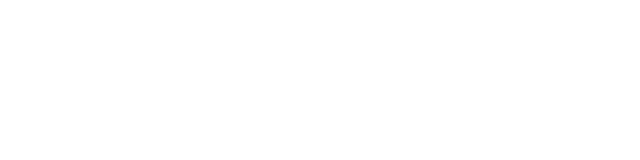
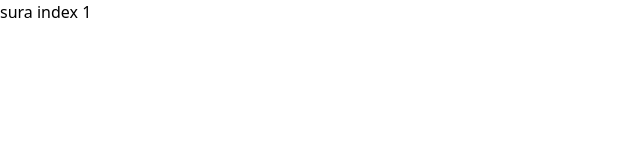
Before and after one commit to mansourcodes/quran-app, a React (Create React App) app: page /sura/1 in a window 1280 px wide. Shown: the top 160 px of the page, without its empty margins (0-640 px from the left). Built offline with nearby package versions, Linux system fonts and the light colour scheme.

Commit message:
redirect to sura page

```diff
--- a/src/App.tsx
+++ b/src/App.tsx
@@ -1,5 +1,5 @@
 import React from 'react';
-import { Redirect, Route } from 'react-router-dom';
+import { Redirect, Route, Switch } from 'react-router-dom';
 import { IonApp, IonRouterOutlet, setupIonicReact } from '@ionic/react';
 import { IonReactRouter } from '@ionic/react-router';
 
@@ -31,17 +31,13 @@ const App: React.FC = () => (
   <QuranProvider>
     <IonApp>
       <IonReactRouter>
-        <IonRouterOutlet>
-          <Route exact path="/index">
-            <IndexPage />
-          </Route>
-          <Route exact path="/sura">
-            <SuraPage />
-          </Route>
+        <Switch>
+          <Route exact path="/index" component={IndexPage} />
+          <Route exact path="/sura/:id" component={SuraPage} />
           <Route exact path="/">
             <Redirect to="/index" />
           </Route>
-        </IonRouterOutlet>
+        </Switch>
       </IonReactRouter>
     </IonApp>
   </QuranProvider>
--- a/src/components/SuraList.tsx
+++ b/src/components/SuraList.tsx
@@ -10,7 +10,7 @@ const SuraList = () => {
   }
 
   const { quran } = context;
-  console.log(quran.sura);
+
   return (
     <>
       <IonList lines="full">
--- a/src/components/SuraListItem.tsx
+++ b/src/components/SuraListItem.tsx
@@ -1,8 +1,10 @@
 import React from 'react';
 import { Sura } from '../utils/types';
+import { Link } from 'react-router-dom';
 const SuraListItem = ({ sura }: { sura: Sura }) => {
   return (
     <>
+      <Link to="/sura/1">
         <div className="w-full flex flex-row items-start justify-start text-center">
           <div className="bg-blue-500 w-[40px] py-2 ">B</div>
 
@@ -12,6 +14,7 @@ const SuraListItem = ({ sura }: { sura: Sura }) => {
             <div className="bg-red-500 w-[40px]">{sura.aya.length}</div>
           </div>
         </div>
+      </Link>
     </>
   );
 };
--- a/src/pages/Sura.tsx
+++ b/src/pages/Sura.tsx
@@ -1,9 +1,17 @@
 import React from 'react';
+import { RouteComponentProps } from 'react-router';
 
-const SuraPage = () => {
+interface SuraPageProps
+  extends RouteComponentProps<{
+    id: string;
+  }> {
+  index?: string;
+}
+
+const SuraPage: React.FC<SuraPageProps> = ({ match }) => {
   return (
     <>
-      <div>sura</div>
+      <div>sura index {match.params.id}</div>
     </>
   );
 };
```
Lines whose indentation alone changed are shown as unchanged.
